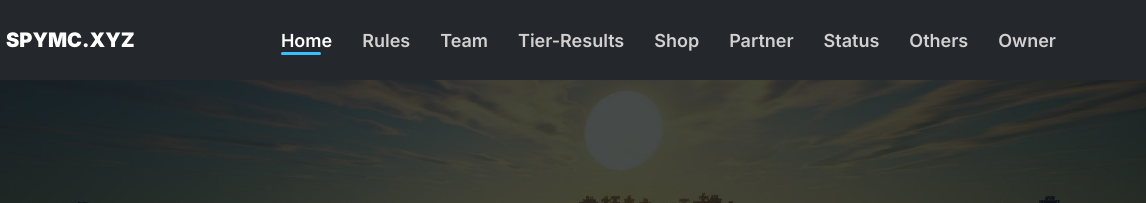
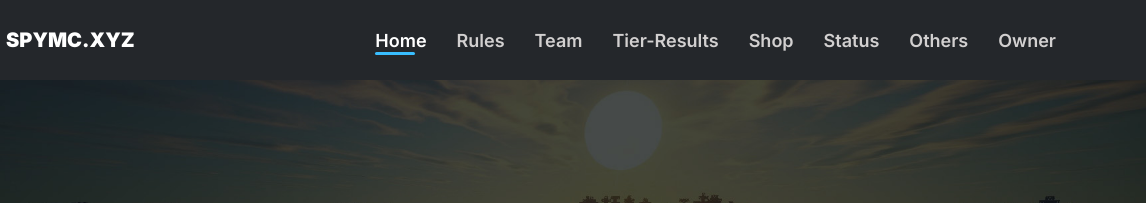
Before and after one commit to urspy/urspy, a plain HTML site: page rules.html in a window 1280 px wide. Shown: the top 203 px of the page, 134-1280 px from the left. Drawn offline with Linux system fonts and the light colour scheme; files whose address does not match are found by name.

Commit message:
Update rules.html

```diff
--- a/rules.html
+++ b/rules.html
@@ -35,7 +35,6 @@
             <a href="admin-team.html" class="link">Team</a>
             <a href="search.html" class="link">Tier-Results</a>
             <a href="shop.html" class="link">Shop</a>
-            <a href="partner.html" class="link">Partner</a>
             <a href="status.html" class="link">Status</a>
             <a href="all.html" class="link">Others</a>
             <a href="https://solo.to/yoursenior" class="link">Owner</a>
```
